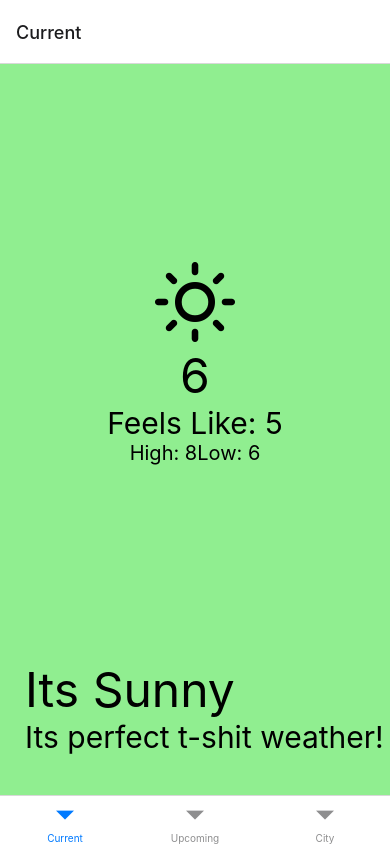
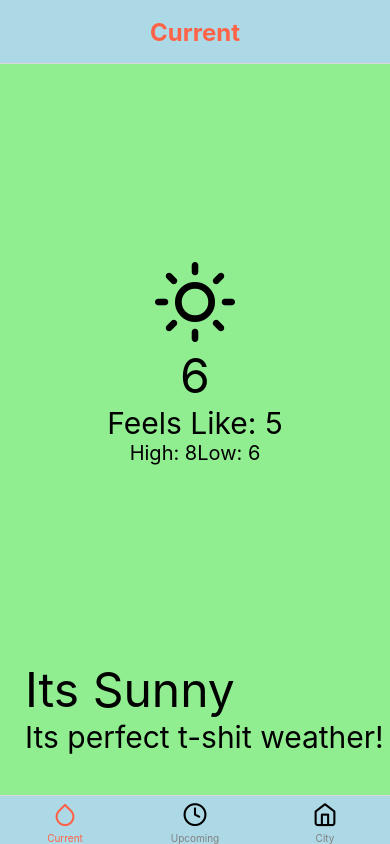
Before and after one commit to DamianQS7/ReactWeatherAppRepo, a React Native app in the folder WeatherApp/: screen /Current in a window 390 px wide. Built offline with nearby package versions, Linux system fonts and the light colour scheme.

Commit message:
Added weatherType object

```diff
--- a/WeatherApp/App.js
+++ b/WeatherApp/App.js
@@ -1,29 +1,23 @@
-import React from 'react';
-import { View, StyleSheet, Text } from 'react-native';
-import CurrentWeather from './src/screens/CurrentWeather';
-import UpcomingWeather from './src/screens/UpcomingWeather';
-import City from './src/screens/City';
-import { NavigationContainer } from '@react-navigation/native';
-import { createBottomTabNavigator } from '@react-navigation/bottom-tabs';
+import React from "react";
+import { View, StyleSheet, Text } from "react-native";
+import { NavigationContainer } from "@react-navigation/native";
+import { createBottomTabNavigator } from "@react-navigation/bottom-tabs";
+import Tabs from "./src/components/Tabs";
 
 const Tab = createBottomTabNavigator();
 
 const App = () => {
   return (
     <NavigationContainer>
-      <Tab.Navigator>
-        <Tab.Screen name={'Current'} component={CurrentWeather} />
-        <Tab.Screen name={'Upcoming'} component={UpcomingWeather} />
-        <Tab.Screen name={'City'} component={City} />
-      </Tab.Navigator>
+      <Tabs />
     </NavigationContainer>
-  )
-}
+  );
+};
 
 const styles = StyleSheet.create({
   container: {
     flex: 1,
-  }
-})
+  },
+});
 
 export default App;
--- a/WeatherApp/src/components/IconText.js
+++ b/WeatherApp/src/components/IconText.js
@@ -1,6 +1,6 @@
 import React from "react";
 import { Text, View, StyleSheet } from "react-native";
-import { Feather } from '@expo/vector-icons';
+import { Feather } from "@expo/vector-icons";
 
 const IconText = (props) => {
   const { iconName, bodyText, iconColor, bodyTextStyle } = props;
@@ -10,16 +10,16 @@ const IconText = (props) => {
       <Feather name={iconName} size={50} color={iconColor} style={{}} />
       <Text style={[textTheme, bodyTextStyle]}>{bodyText}</Text>
     </View>
-    )
-}
+  );
+};
 
 const styles = StyleSheet.create({
   container: {
-        alignItems: 'center',
+    alignItems: "center",
   },
   textTheme: {
-        fontWeight: 'bold',
-    }
-})
+    fontWeight: "bold",
+  },
+});
 
 export default IconText;
--- a/WeatherApp/src/components/RowText.js
+++ b/WeatherApp/src/components/RowText.js
@@ -1,15 +1,20 @@
 import React from "react";
-import { View, Text } from 'react-native';
+import { View, Text } from "react-native";
 
 const RowText = (props) => {
-    const { messageOne, messageTwo, containerStyle, messageOneStyle, messageTwoStyle } = props;
-    return (
-        <View style={containerStyle}>
-            <Text style={messageOneStyle}>{messageOne}</Text>
-            <Text style={messageTwoStyle}>{messageTwo}</Text>
-        </View>
-    )
-}
-
+  const {
+    messageOne,
+    messageTwo,
+    containerStyle,
+    messageOneStyle,
+    messageTwoStyle,
+  } = props;
+  return (
+    <View style={containerStyle}>
+      <Text style={messageOneStyle}>{messageOne}</Text>
+      <Text style={messageTwoStyle}>{messageTwo}</Text>
+    </View>
+  );
+};
 
 export default RowText;
--- /dev/null
+++ b/WeatherApp/src/components/Tabs.js
@@ -0,0 +1,76 @@
+import React from "react";
+import { View, StyleSheet, Text } from "react-native";
+import CurrentWeather from "../screens/CurrentWeather";
+import UpcomingWeather from "../screens/UpcomingWeather";
+import City from "../screens/City";
+import { createBottomTabNavigator } from "@react-navigation/bottom-tabs";
+import { Feather } from "@expo/vector-icons";
+
+const Tab = createBottomTabNavigator();
+
+const Tabs = () => {
+  return (
+    <Tab.Navigator
+      screenOptions={{
+        tabBarActiveTintColor: "tomato",
+        tabBarInactiveTintColor: "gray",
+        tabBarStyle: {
+            backgroundColor: "lightblue",
+        },
+        headerStyle: {
+            backgroundColor: "lightblue",
+        },
+        headerTitleStyle: {
+            color: "tomato",
+            fontSize: 24,
+            fontWeight: "bold",
+        },
+      }}
+    >
+      <Tab.Screen
+        name={"Current"}
+        component={CurrentWeather}
+        options={{
+          tabBarIcon: ({ focused }) => (
+            <Feather
+              name="droplet"
+              size={25}
+              color={focused ? "tomato" : "black"}
+            />
+          ),
+          headerTitleAlign: "center",
+        }}
+      />
+      <Tab.Screen
+        name={"Upcoming"}
+        component={UpcomingWeather}
+        options={{
+          tabBarIcon: ({ focused }) => (
+            <Feather
+              name="clock"
+              size={25}
+              color={focused ? "tomato" : "black"}
+            />
+          ),
+          headerTitleAlign: "center",
+        }}
+      />
+      <Tab.Screen
+        name={"City"}
+        component={City}
+        options={{
+          tabBarIcon: ({ focused }) => (
+            <Feather
+              name="home"
+              size={25}
+              color={focused ? "tomato" : "black"}
+            />
+          ),
+          headerTitleAlign: "center",
+        }}
+      />
+    </Tab.Navigator>
+  );
+};
+
+export default Tabs;
--- a/WeatherApp/src/screens/CurrentWeather.js
+++ b/WeatherApp/src/screens/CurrentWeather.js
@@ -1,10 +1,21 @@
-import React from 'react';
-import { StyleSheet, Text, View, SafeAreaView, StatusBar } from 'react-native';
-import { Feather } from '@expo/vector-icons';
-import RowText from '../components/RowText';
+import React from "react";
+import { StyleSheet, Text, View, SafeAreaView, StatusBar } from "react-native";
+import { Feather } from "@expo/vector-icons";
+import RowText from "../components/RowText";
+import { weatherType  } from "../utilities/weatherType";
 
 const CurrentWeather = () => {
-  const { wrapper, container, temp, intervalWrapper, interval, feels, bodyWrapper, description, message} = styles;
+  const {
+    wrapper,
+    container,
+    temp,
+    intervalWrapper,
+    interval,
+    feels,
+    bodyWrapper,
+    description,
+    message,
+  } = styles;
   return (
     <SafeAreaView style={wrapper}>
       <View style={container}>
@@ -12,62 +23,62 @@ const CurrentWeather = () => {
         <Text style={temp}>6</Text>
         <Text style={feels}>Feels Like: 5</Text>
         <RowText
-          messageOne={'High: 8'}
-          messageTwo={'Low: 6'}
+          messageOne={"High: 8"}
+          messageTwo={"Low: 6"}
           containerStyle={intervalWrapper}
           messageOneStyle={interval}
           messageTwoStyle={interval}
         />
       </View>
       <RowText
-        messageOne={'Its Sunny'}
-        messageTwo={'Its perfect t-shit weather!'}
+        messageOne={"Its Sunny"}
+        messageTwo={"Its perfect t-shit weather!"}
         containerStyle={bodyWrapper}
         messageOneStyle={description}
         messageTwoStyle={message}
-       />
+      />
     </SafeAreaView>
-  )
-}
+  );
+};
 
 const styles = StyleSheet.create({
   wrapper: {
     flex: 1,
-    backgroundColor: 'lightgreen',
+    backgroundColor: "lightgreen",
     marginTop: StatusBar.currentHeight || 0,
   },
   container: {
     flex: 1,
-    alignItems: 'center',
-    justifyContent: 'center',
+    alignItems: "center",
+    justifyContent: "center",
   },
   temp: {
-    color: 'black',
+    color: "black",
     fontSize: 48,
   },
   feels: {
-    color: 'black',
+    color: "black",
     fontSize: 30,
   },
   interval: {
-    color: 'black',
+    color: "black",
     fontSize: 20,
   },
   intervalWrapper: {
-    flexDirection: 'row',
+    flexDirection: "row",
   },
   bodyWrapper: {
-    justifyContent: 'flex-end',
+    justifyContent: "flex-end",
     paddingLeft: 25,
     marginBottom: 40,
-    alignItems: 'flex-start'
+    alignItems: "flex-start",
   },
   description: {
-    fontSize: 48
+    fontSize: 48,
   },
   message: {
-    fontSize: 30
-  }
+    fontSize: 30,
+  },
 });
 
 export default CurrentWeather;
--- a/WeatherApp/src/screens/UpcomingWeather.js
+++ b/WeatherApp/src/screens/UpcomingWeather.js
@@ -1,84 +1,95 @@
-import React from 'react';
-import { StyleSheet, Text, View, SafeAreaView, FlatList, StatusBar, ImageBackground } from 'react-native';
-import ListItem from '../components/ListItem';
+import React from "react";
+import {
+  StyleSheet,
+  Text,
+  View,
+  SafeAreaView,
+  FlatList,
+  StatusBar,
+  ImageBackground,
+} from "react-native";
+import ListItem from "../components/ListItem";
 
 const DATA = [
   {
-        dt_text: '2021-07-01 12:00:00',
+    dt_text: "2021-07-01 12:00:00",
     main: {
       temp_max: 8.55,
       temp_min: 7.55,
     },
     weather: [
       {
-                main: 'Clear'
-            }
-        ]
+        main: "Clear",
+      },
+    ],
   },
   {
-        dt_text: '2022-07-01 15:00:00',
+    dt_text: "2022-07-01 15:00:00",
     main: {
       temp_max: 8.55,
       temp_min: 7.55,
     },
     weather: [
       {
-                main: 'Clouds'
-            }
-        ]
+        main: "Clouds",
+      },
+    ],
   },
   {
-        dt_text: '2023-07-01 18:00:00',
+    dt_text: "2023-07-01 18:00:00",
     main: {
       temp_max: 8.55,
       temp_min: 7.55,
     },
     weather: [
       {
-                main: 'Rain'
-            }
-        ]
-    }
-]
-
+        main: "Rain",
+      },
+    ],
+  },
+];
 
 const UpcomingWeather = () => {
-
   const renderItem = ({ item }) => (
     <ListItem
       condition={item.weather[0].main}
       dt_text={item.dt_text}
       min={item.main.temp_min}
-        max={item.main.temp_max} />
-    )
+      max={item.main.temp_max}
+    />
+  );
 
-    const {container, image} = styles;
+  const { container, image } = styles;
 
   return (
     <SafeAreaView style={container}>
-            <ImageBackground style={image} source={require('../../assets/clouds-g91498649e_1920.jpg')} >
+      <ImageBackground
+        style={image}
+        source={require("../../assets/clouds-g91498649e_1920.jpg")}
+      >
         <Text>Upcoming Weather</Text>
         <FlatList
           data={DATA}
           renderItem={renderItem}
-                    keyExtractor={item => item.dt_text}
-                    ItemSeparatorComponent={() => <View style={{ height: 0.5, backgroundColor: 'rgba(0,0,0,0.5)' }} />}
+          keyExtractor={(item) => item.dt_text}
+          ItemSeparatorComponent={() => (
+            <View style={{ height: 0.5, backgroundColor: "rgba(0,0,0,0.5)" }} />
+          )}
         />
       </ImageBackground>
     </SafeAreaView>
-    )
-}
+  );
+};
 
 const styles = StyleSheet.create({
   container: {
     flex: 1,
     marginTop: StatusBar.currentHeight || 0,
-        backgroundColor: 'royalblue'
+    backgroundColor: "royalblue",
   },
   image: {
     flex: 1,
-    }
-
-})
+  },
+});
 
 export default UpcomingWeather;
--- /dev/null
+++ b/WeatherApp/src/utilities/weatherType.js
@@ -0,0 +1,42 @@
+export const weatherType = {
+    Thunderstorm: {
+        icon: 'zap',
+        message: 'It could get noisy',
+        backgroundColor: '#000000'
+    },
+    Drizzle: {
+        icon: 'cloud-drizzle',
+        message: 'It might rain a little',
+        backgroundColor: '#36454f'
+    },
+    Rain: {
+        icon: 'umbrella',
+        message: 'You would need an umbrella',
+        backgroundColor: '#0000ff'
+    },
+    Snow: {
+        icon: 'cloud-snow',
+        message: 'Lets build a snowman',
+        backgroundColor: '#7f6065'
+    },
+    Clear: {
+        icon: 'sun',
+        message: 'It is perfect t-shirt weather',
+        backgroundColor: '#e47200'
+    },
+    Clouds: {
+        icon: 'cloud',
+        message: 'You could live in the clouds',
+        backgroundColor: '#363636'
+    },
+    Haze: {
+        icon: 'wind',
+        message: 'It might be a bit damp',
+        backgroundColor: '#58586e'
+    },
+    Mist: {
+        icon: 'align-justify',
+        message: 'It might be hard to see',
+        backgroundColor: '#3e3e37'
+    },
+}
```
Also changed, not shown: WeatherApp/src/components/ListItem.js (+11 -11 lines), WeatherApp/src/screens/City.js (+48 -20 lines). Lines whose indentation alone changed are shown as unchanged.
